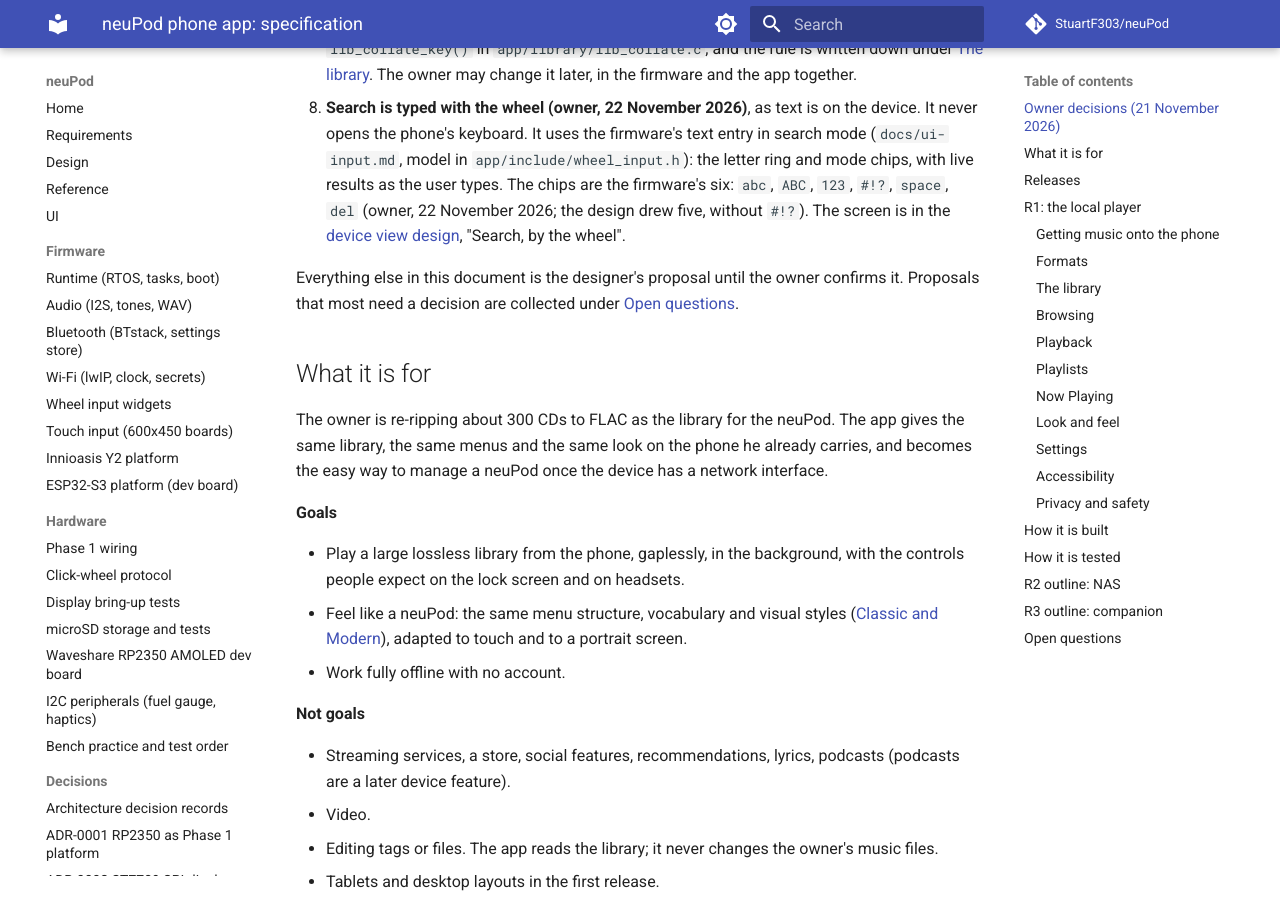
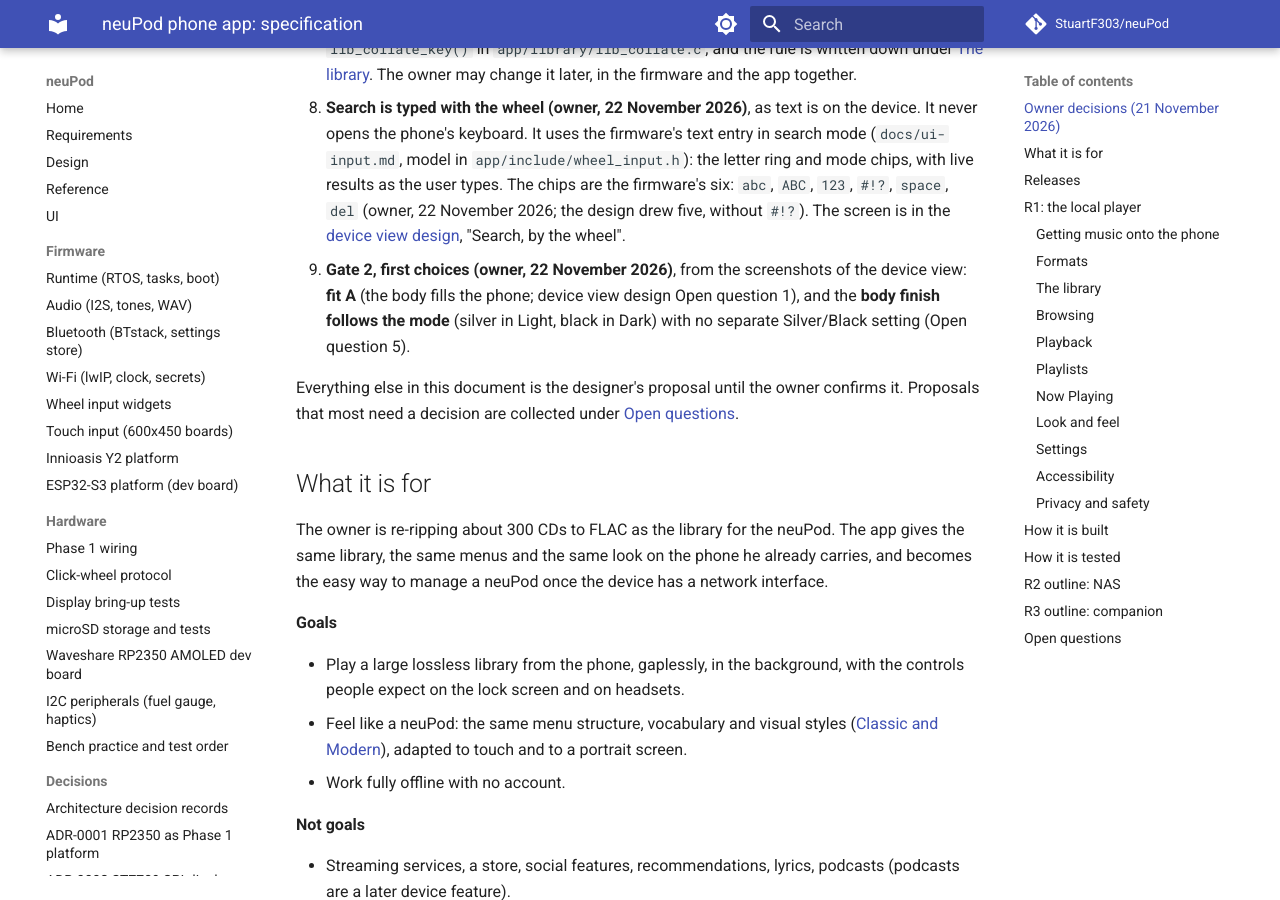
Before and after one commit to StuartF303/neuPod, an MkDocs documentation site: the page built from docs/app/README.md, in a window 1280 px wide and 900 px high, scrolled down 1327 px. Built offline with MkDocs 1.6.1 and Material for MkDocs 9.7.7, drawn with Linux system fonts in a browser that asks for light colours; comment, search, counter and statistics services are not loaded.

Commit message:
docs(app): record the owner's first gate 2 choices (fit A, body follows the mode)
Co-Authored-By: Claude Opus 5.5 <noreply@anthropic.com>

```diff
--- a/docs/app/README.md
+++ b/docs/app/README.md
@@ -47,6 +47,9 @@ Status: specification, 21 November 2026. Nothing is built. The working instructi
     `app/include/wheel_input.h`): the letter ring and mode chips, with live results as the user types. The chips are the firmware's six: `abc`,
     `ABC`, `123`, `#!?`, `space`, `del` (owner, 22 November 2026; the design drew five, without `#!?`). The screen is in
     the [device view design](../design/2026-11-21-app-device-view/README.md), "Search, by the wheel".
+13. **Gate 2, first choices (owner, 22 November 2026)**, from the screenshots of the device view: **fit A** (the body
+    fills the phone; device view design Open question 1), and the **body finish follows the mode** (silver in Light,
+    black in Dark) with no separate Silver/Black setting (Open question 5).
 
 Everything else in this document is the designer's proposal until the owner confirms it. Proposals that most need a
 decision are collected under [Open questions](#open-questions).
```
Also changed, not shown: docs/app/PROGRESS.md (+1 -0 lines).
